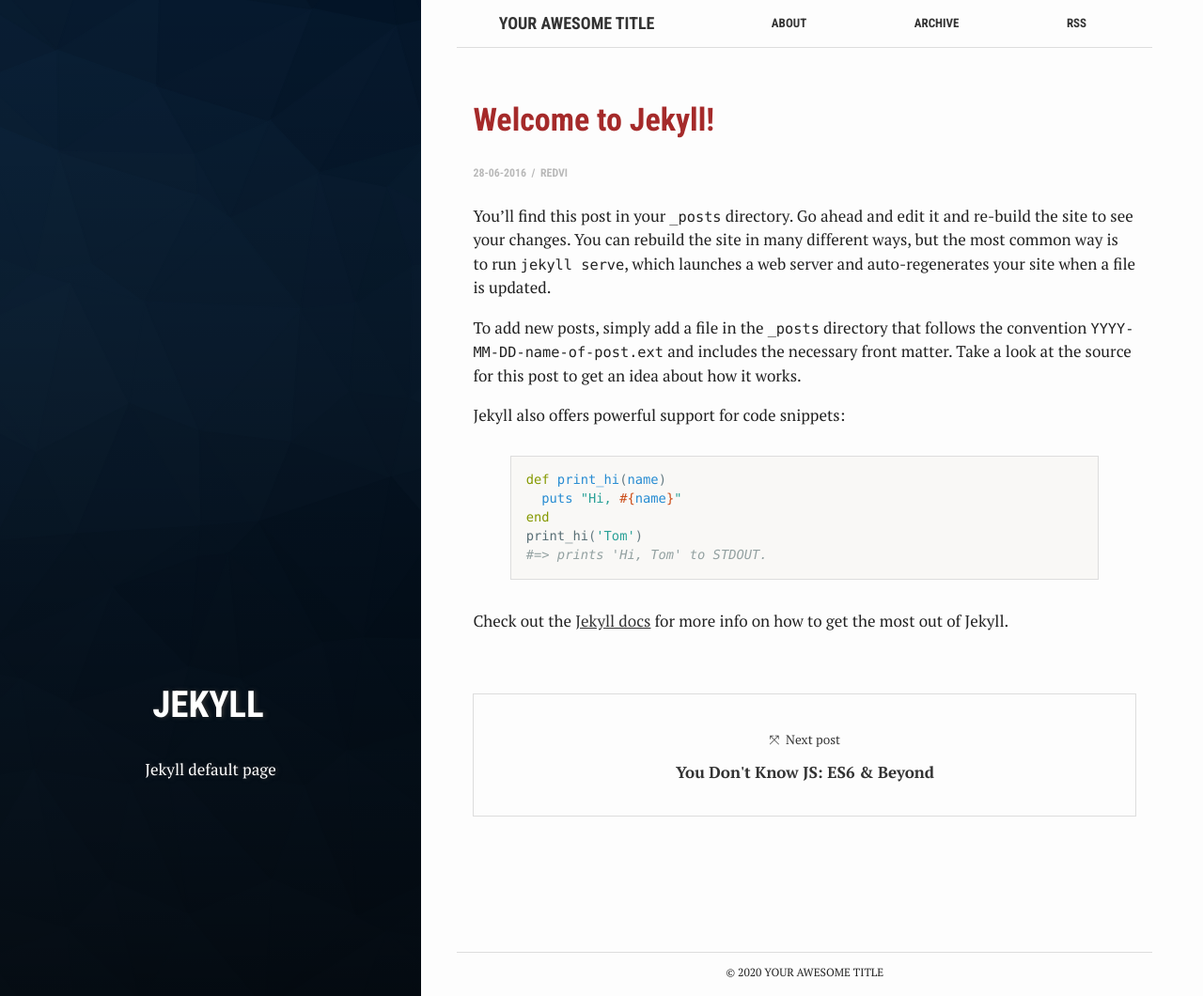
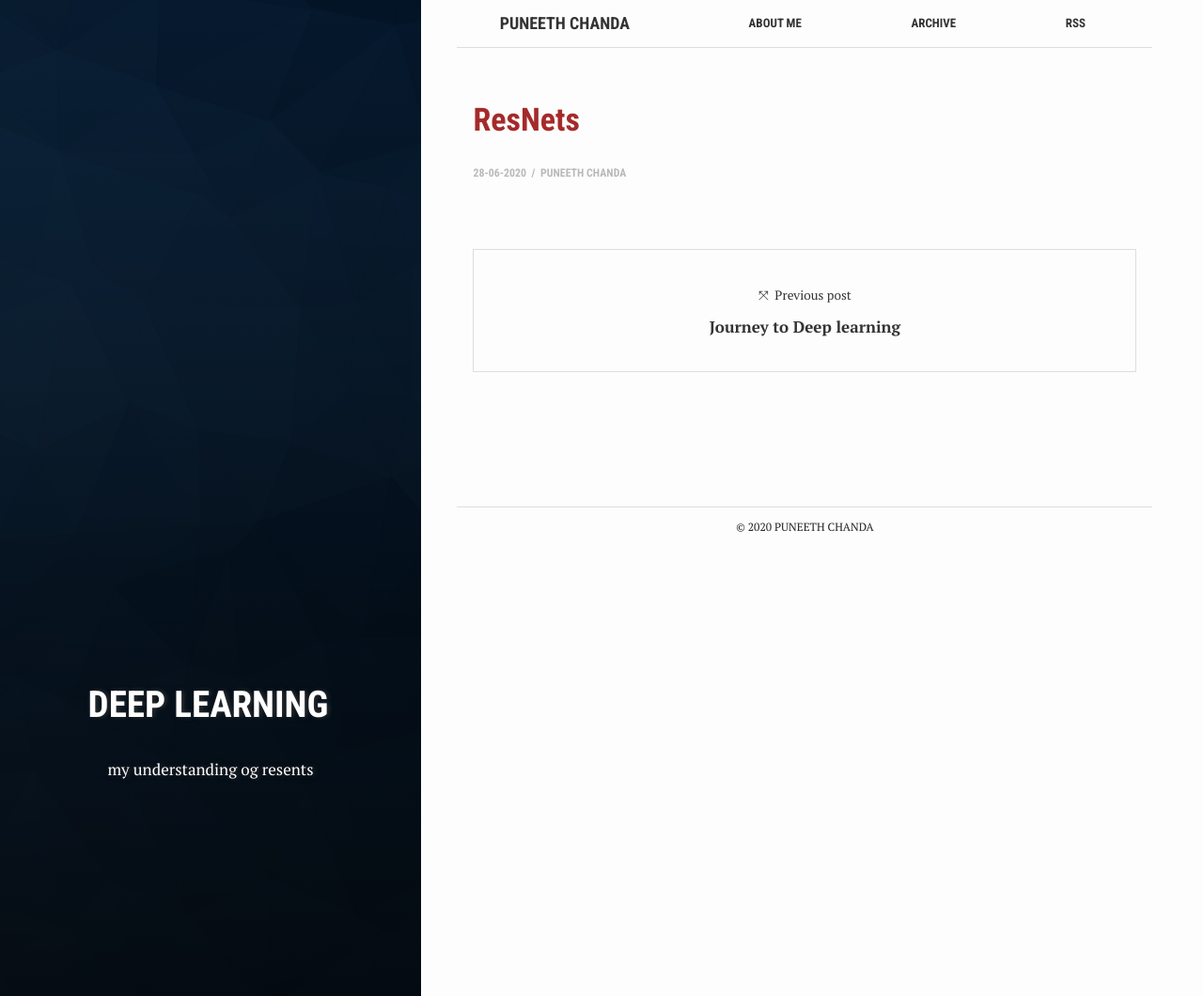
Before and after one commit to puneeth-chanda/puneeth-chanda.github.io, a Jekyll site: the page built from _posts/2016-06-28-welcome-to-jekyll.markdown, in a window 1280 px wide and 1060 px high. Shown: the whole window at 94% size. Built offline with Jekyll 4.4.1, drawn with Linux system fonts in a browser that asks for light colours.

Commit message:
clear setup

```diff
--- a/_config.yml
+++ b/_config.yml
@@ -6,8 +6,8 @@
 # 'jekyll serve'. If you change this file, please restart the server process.
 
 # Site settings
-title: Your awesome title
-email: your-email@domain.com
+title: Puneeth Chanda
+email: puneethchanda2001@gmail.com
 description: > # this means to ignore newlines until "baseurl:"
   Write an awesome description for your new site here. You can edit this
   line in _config.yml. It will appear in your document head meta (for
--- a/_posts/2016-06-28-welcome-to-jekyll.markdown
+++ b/_posts/2016-06-28-welcome-to-jekyll.markdown
@@ -1,28 +1,10 @@
 ---
 layout: post
-title:  "Welcome to Jekyll!"
-crawlertitle: "How to use jekyll"
-summary: "Jekyll default page"
-date:   2016-06-28 23:09:47 +0700
+title:  "ResNets"
+crawlertitle: "what are resnets"
+summary: "my understanding og resents"
+date:   2020-06-28 23:09:47 +0700
 categories: posts
-tags: 'jekyll'
-author: redVi
+tags: ['Deep learning']
+author: Puneeth Chanda
 ---
-
-You’ll find this post in your `_posts` directory. Go ahead and edit it and re-build the site to see your changes. You can rebuild the site in many different ways, but the most common way is to run `jekyll serve`, which launches a web server and auto-regenerates your site when a file is updated.
-
-To add new posts, simply add a file in the `_posts` directory that follows the convention `YYYY-MM-DD-name-of-post.ext` and includes the necessary front matter. Take a look at the source for this post to get an idea about how it works.
-
-Jekyll also offers powerful support for code snippets:
-
-{% highlight ruby %}
-def print_hi(name)
-  puts "Hi, #{name}"
-end
-print_hi('Tom')
-#=> prints 'Hi, Tom' to STDOUT.
-{% endhighlight %}
-
-Check out the [Jekyll docs][jekyll-docs] for more info on how to get the most out of Jekyll.
-
-[jekyll-docs]: http://jekyllrb.com/docs/home
```
Also changed, not shown: _posts/2016-06-29-es6.md (deleted, +0 -42 lines), _posts/2019-04-21-Installing-Ubuntu.md (+3 -3 lines), _posts/2026-06-14-markdown.md (renamed from _posts/2020-06-14-markdown.md, +1 -1 lines), _posts/exttra.md (deleted, +0 -134 lines), about.md (+3 -3 lines).
